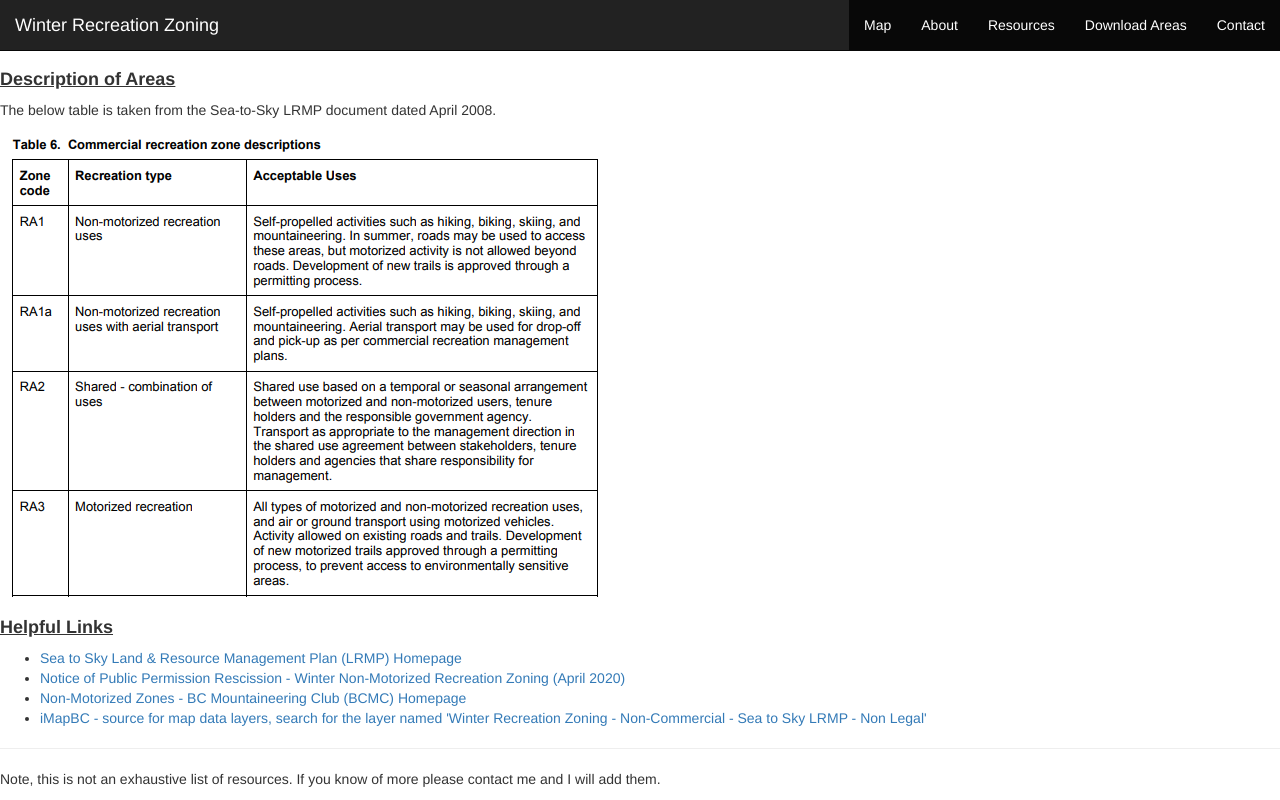
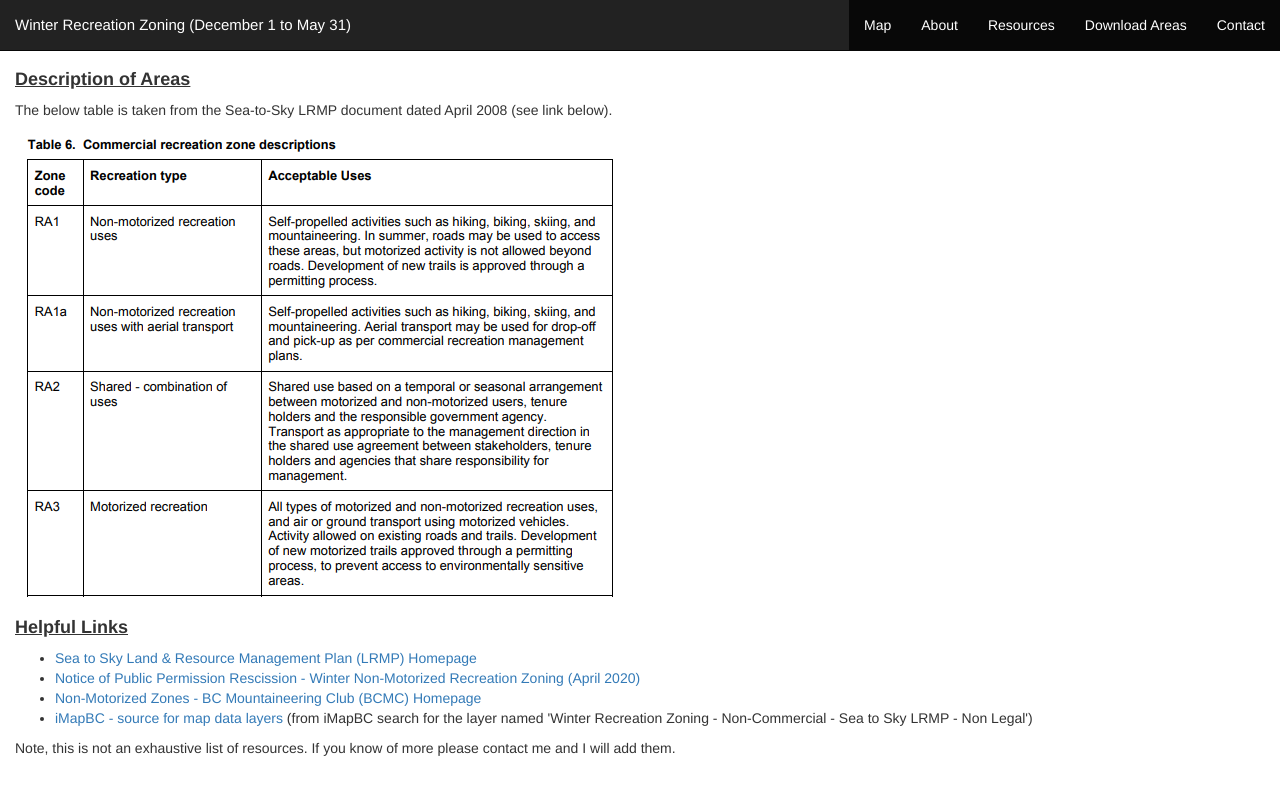
Before and after one commit to david-hurley/non-motorized-areas-django, a Django app: page /resources in a window 1280 px wide. Run offline with Django 3.2, Linux system fonts and the light colour scheme; some libraries are stand-ins or nearby versions.

Commit message:
changed css look

```diff
--- a/maps/static/css/maps.css
+++ b/maps/static/css/maps.css
@@ -3,6 +3,7 @@
 	top: 0;
 	bottom: 0;
 	width: 100%;
+	height: 100%;
 }
 
 body {
@@ -14,11 +15,23 @@ body {
 	padding-top: 60px;
 }
 
-.navbar-brand {
+#mynavbarbrand {
 	color: white;
+	font-size: 15px !important;
 }
 
 h4 {
 	text-decoration: underline;
 	font-weight: bolder;
 }
+
+img {
+	display: block;
+	max-width: 100%;
+	height: auto;
+}
+
+#text {
+	padding-left: 15px;
+	padding-right: 15px;
+}
--- a/maps/templates/maps/about.html
+++ b/maps/templates/maps/about.html
@@ -1,5 +1,8 @@
 {% extends "maps/base.html" %}
 {% block content %}
-  <h3>About</h3>
+<div id="text">
   <p>This page was created out of a desire to more easily view non-motorized and motorized zones in the Sea to Sky. As someone who backcountry skis and snowmobiles I found it difficult to find high-resolution maps or downloadable formats for phone applications such as Gaia. This made it very challenging to know the exact location of the non-motorized boundaries. While resources did exist, such as iMapBC where recreation zones can be visualized and downloaded, none that I could find were easily accessible to the everyday person.</p>
+  <p><strong>IMPORTANT: </strong> Presented winter recreation areas are in effect from December 1 to May 31 annually and refer to non-commercial activities.</p>
+  <p><strong>LIMITATIONS: </strong>This site does not warrant the quality, accuracy, or completeness of any information, data or product from these web pages. It is provided "AS IS" without warranty or condition of any nature.</p>
+</div>
 {% endblock content %}
--- a/maps/templates/maps/base.html
+++ b/maps/templates/maps/base.html
@@ -33,7 +33,7 @@
         <span class="icon-bar"></span>
         <span class="icon-bar"></span>
       </button>
-      <span class="navbar-brand">Winter Recreation Zoning</span>
+      <span class="navbar-brand" id="mynavbarbrand">Winter Recreation Zoning (December 1 to May 31)</span>
     </div>
     <div class="collapse navbar-collapse" id="myNavbar">
       <ul class="nav navbar-nav navbar-right">
--- a/maps/templates/maps/download.html
+++ b/maps/templates/maps/download.html
@@ -1,5 +1,6 @@
 {% extends "maps/base.html" %}
 {% block content %}
+<div id="text">
   <h4>GAIA GPX Files</h4>
   <ul>
     <li><a href="https://lrmp-zones.s3.amazonaws.com/Non-Motorized-December1-May31.gpx">
@@ -30,4 +31,5 @@
       Shared Use (December 1 to May 31)
     </a></li>
   </ul>
+</div>
 {% endblock content %}
--- a/maps/templates/maps/resources.html
+++ b/maps/templates/maps/resources.html
@@ -1,8 +1,9 @@
 {% extends "maps/base.html" %}
 {% load static %}
 {% block content %}
+<div id="text">
   <h4>Description of Areas</h4>
-  <p>The below table is taken from the Sea-to-Sky LRMP document dated April 2008.</p>
+  <p>The below table is taken from the Sea-to-Sky LRMP document dated April 2008 (see link below).</p>
   <img src="{% static 'images/zone-description.png'%}" alt="">
   <h4>Helpful Links</h4>
   <ul>
@@ -16,11 +17,11 @@
       Non-Motorized Zones - BC Mountaineering Club (BCMC) Homepage
     </a></li>
     <li><a href="https://maps.gov.bc.ca/ess/hm/imap4m/">
-      iMapBC - source for map data layers, search for the layer named 'Winter Recreation Zoning - Non-Commercial - Sea to Sky LRMP - Non Legal'
-    </a></li>
+      iMapBC - source for map data layers</a> (from iMapBC search for the layer named 'Winter Recreation Zoning - Non-Commercial - Sea to Sky LRMP - Non Legal')
+    </li>
   </ul>
-  <hr>
   <p>
     Note, this is not an exhaustive list of resources. If you know of more please contact me and I will add them.
   </p>
+</div>
 {% endblock content %}
```
Also changed, not shown: maps/templates/maps/contact.html (+3 -4 lines).
